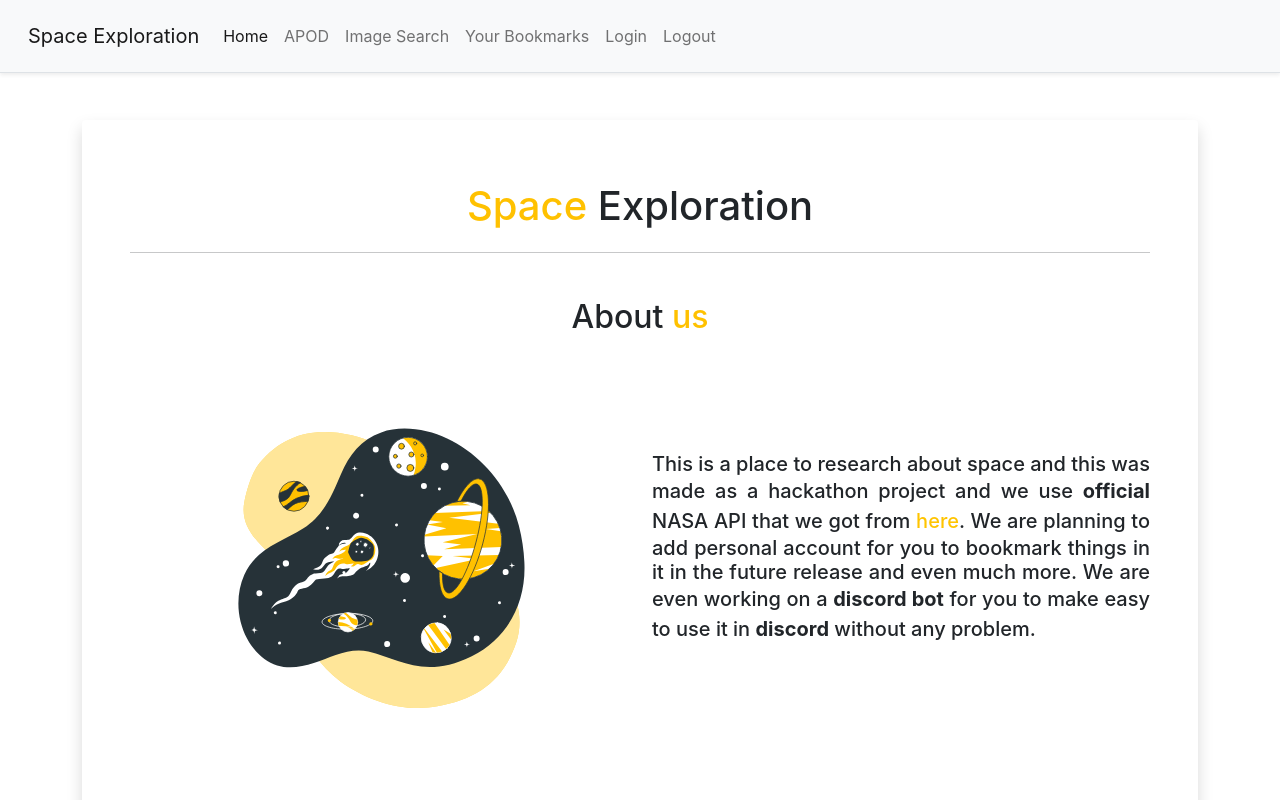
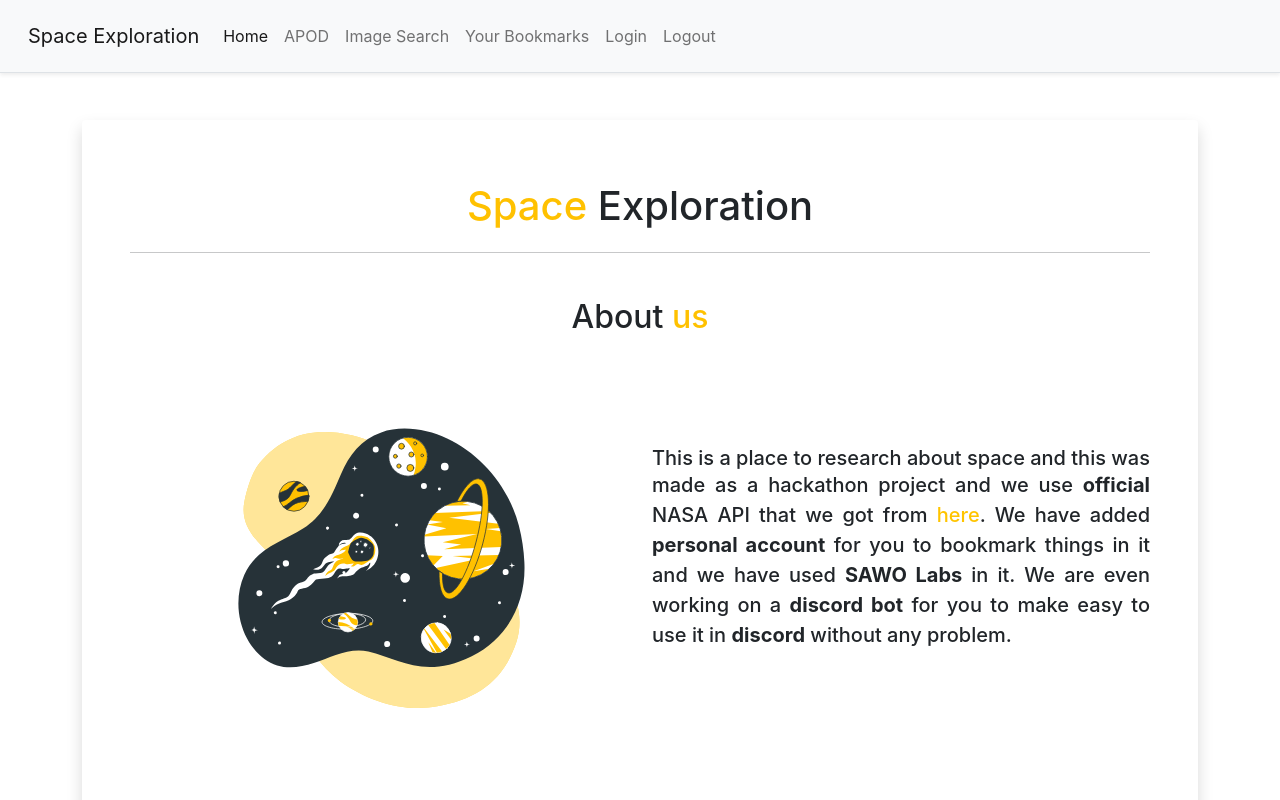
Before and after one commit to codewithpom/NASA-API-Hackathon, a React (Create React App) app: page / in a window 1280 px wide. Shown: the top 800 px of the page. Built offline with nearby package versions, Linux system fonts and the light colour scheme.

Commit message:
Future
Changed that we are going to add personal accounts in it to we have added personal accounts in it using SAWO labs.

```diff
--- a/src/pages/Index.js
+++ b/src/pages/Index.js
@@ -26,7 +26,7 @@ export default function Index() {
                             <p className="h5 text-justify lh-xl">
                                 This is a place to research about space and this was made as a hackathon project and we
                                 use <b>official</b> NASA API that we got from <a className="decoration-none" href={"https://api.nasa.gov"} target={"_blank"} rel="noreferrer">
-                                    here</a>. We are planning to add personal account for you to bookmark things in it in the future release and even much more. We are even working on a <b>discord bot</b> for you to make easy to use it in <b>discord</b> without any problem.
+                                    here</a>. We have added <b>personal account</b> for you to bookmark things in it and we have used <b>SAWO Labs</b> in it. We are even working on a <b>discord bot</b> for you to make easy to use it in <b>discord</b> without any problem.
 
                             </p>
 
```
